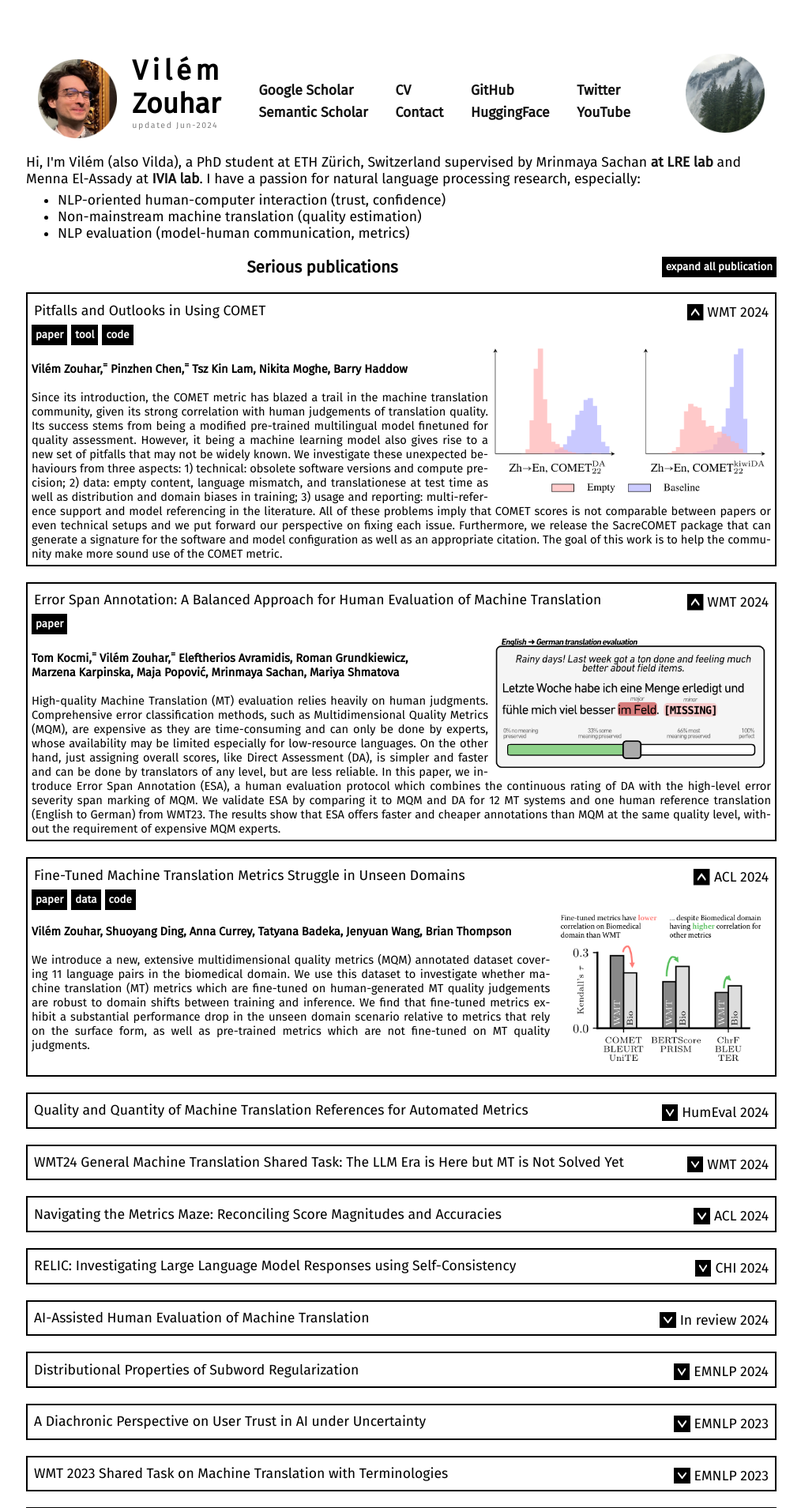
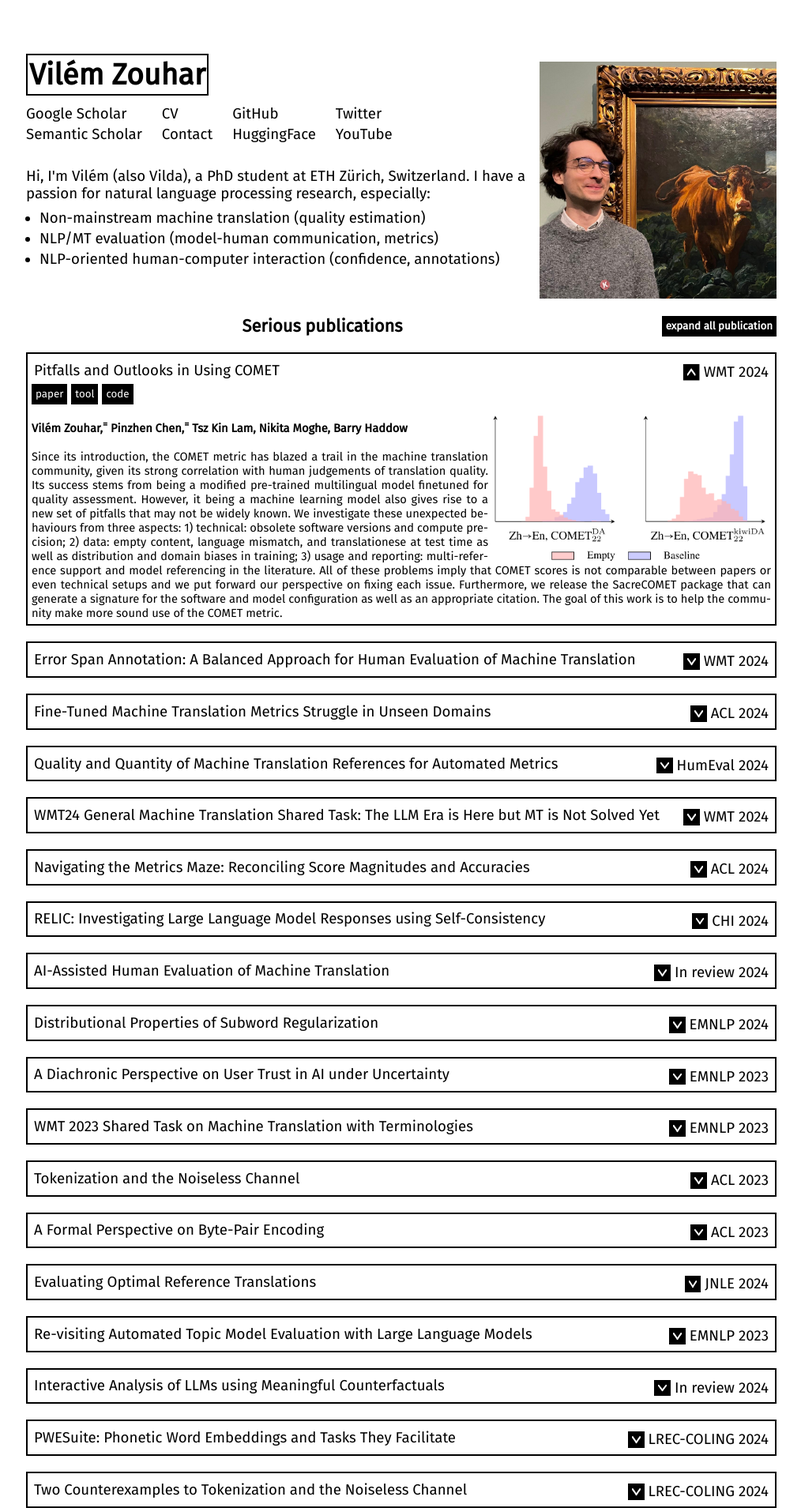
Before and after one commit to zouharvi/zouharvi, a PHP site: page / in a window 1280 px wide. Shown: the top 1909 px of the page at 79% size, without its empty margins (132-1146 px from the left). Run offline with PHP 8.4, Linux system fonts and the light colour scheme.

Commit message:
simplify header

```diff
--- a/index.php
+++ b/index.php
@@ -30,28 +30,19 @@
 <body style='padding-top: 50px; padding-bottom: 50px;'>
   <div id='whole'>
     <div id='menu' style="width: 100%;">
+      <header id='name' style='font-size: 2em; display: inline-block; font-weight: bold; border: 2px solid black; padding: 2px;'>
+          Vilém Zouhar
+      </header>
       <img
-        src='src/portrait_1.webp'
+        id='portrait'
+        src='src/portrait.jpg'
         alt='photo of Vilém'
-        style='width: 100px; margin-left: 15px;'
-        onmouseover="this.src='src/portrait_3.webp'"
-        onmouseout="this.src='src/portrait_1.webp'"
+        style='width: 300px; float: right; margin-top: 10px;'
       >
-      <img
-        src='src/portrait_3.webp'
-        style="width:0px"
-      >
-      <header id='name' style='font-size: 2em; display: inline-block; margin-left: 10px; vertical-align: bottom;'>
-        <a href="/" style="color: black;">
-          <span style="letter-spacing: 0.15em;">Vilém</span>
-          <br style="display: block; margin: -5px 0;">
-          Zouhar
-        </a>
-        <div style='font-size: 0.3em; color: gray; letter-spacing: 0.15em; font-weight: normal; margin-bottom: 10px;'>updated Jun-2024</div>
-      </header>
+      <br>
+
       <span id="header_nothing"></span>
-
-      <ul style="display: inline-block; list-style-type: none;">
+      <ul style="display: inline-block; list-style-type: none; margin-top: 10px;">
         <li><a href="https://scholar.google.com/citations?user=2EUDwtkAAAAJ">Google Scholar</a></li>
         <li><a href="https://www.semanticscholar.org/author/Vilém-Zouhar/1429837660">Semantic Scholar</a></li>
       </ul>
@@ -67,30 +58,23 @@
           <li><a href='https://twitter.com/zouharvi'>Twitter</a></li>
           <li><a href='https://www.youtube.com/@zouharvi'>YouTube</a></li>
       </ul>
-      <img
-        id="img_trees"
-        src='src/portrait_2.webp'
-        alt='photo of mountains and trees'
-        style='width: 100px; margin-left: 15px; margin-top: 0px; margin-right: 15px; float: right;'
-      >
+      <p style="margin-top: 10px;">
+        Hi, I'm Vilém (also Vilda), a PhD student at ETH Zürich, Switzerland.
+        I have a passion for natural language processing research, especially:
+          <ul style="margin-top: -12px; margin-left: -23px; margin-right: 0px;">
+            <li>Non-mainstream machine translation (quality estimation)</li>
+            <li>NLP/MT evaluation (model-human communication, metrics)</li>
+            <li>NLP-oriented human-computer interaction (confidence, annotations)</li>
+          </ul>
+          </p>
     </div>
-
-    <p style="margin-top: 20px;">
-      Hi, I'm Vilém (also Vilda), a PhD student at ETH Zürich, Switzerland supervised by Mrinmaya Sachan <a href="https://lre.inf.ethz.ch/">at LRE lab</a> and Menna El-Assady at <a href="https://ivia.ch/">IVIA lab</a>.
-      I have a passion for natural language processing research, especially:
-      <ul style="margin-top: -12px">
-        <li>NLP-oriented human-computer interaction (trust, confidence)</li>
-        <li>Non-mainstream machine translation (quality estimation)</li>
-        <li>NLP evaluation (model-human communication, metrics)</li>
-      </ul>
-    </p>
 
     <?php include("publications.php"); ?>
 
     <h3>Miscellaneous</h3>
-    <br><br>
-    I'm currently advised by <a href="https://lre.inf.ethz.ch/">Mrinmaya Sachan</a> and <a href="https://el-assady.com/">Menna El-Assady</a>.
-    Previously during my bachelor's and master's I was advised by <a href="https://www.lsv.uni-saarland.de/people/dietrich-klakow/">Dietrich Klakow</a>, and <a href="https://ufal.mff.cuni.cz/ondrej-bojar">Ondřej Bojar</a>.
+    <br>
+    I'm currently advised byMrinmaya Sachan at <a href="https://lre.inf.ethz.ch/">LRE lab</a> and Menna El-Assady at <a href="https://ivia.ch/">IVIA lab</a>.
+    Previously during my bachelor's and master's I was advised by Dietrich Klakow, and Ondřej Bojar.
     I had the privilige to supervise Yijie Tong, Haokun He, Abhinav Kumar, and David Gu.<br><br>
     In my free time I'm interested in veganism, electric guitar, {video,board}games, and literature.
   </div>
--- a/publications.php
+++ b/publications.php
@@ -67,8 +67,6 @@ function publication_entry($item) {
 <script>
 let OPEN_PAPERS = [
   "sacrecomet",
-  "esa",
-  "bio_mqm_metrics_bias",
 ];
 
 $(".paper_title").each((_, element) => {
--- a/src/style_v10.css
+++ b/src/style_v10.css
@@ -3,18 +3,16 @@
 }
 
 body {
-  font-size: 1.1em;
-}
-
-.t_bold,
-#name {
-  font-weight: bold;
+  font-size: 14pt;
 }
 
 a {
-  font-weight: bold;
   text-decoration: none;
-  color: #111;
+  color: #000;
+}
+
+a:hover {
+  text-decoration: underline;
 }
 
 .venue {
@@ -64,7 +62,8 @@ a {
   float: right;
   margin-left: 5px;
   margin-right: 3px;
-  margin-top: -20px;
+  margin-top: -10px;
+  margin-bottom: -5px;
 }
 
 .paper_details_arrow {
@@ -127,27 +126,16 @@ a {
   #header_nothing {
     display: block;
   }
-
-  #img_trees  {
-    float: none !important;
-    margin-right: 0px !important;
-  }
-
-  #menu {
-    text-align: center;
-  }
-}
-
-#menu img {
-  vertical-align: bottom;
 }
 
 #menu ul {
-  margin-right: -10px;
+  margin-left: -40px;
+  margin-right: 20px;
+  margin-top: -10px;;
 }
 
 #menu ul li {
-  line-height: 1.6em;
+  line-height: 1.4em;
   text-align: left;
 }
 
```
Also changed, not shown: src/portrait.jpg (added), src/portrait_1.webp (deleted), src/portrait_2.webp (deleted), src/portrait_3.webp (deleted).
